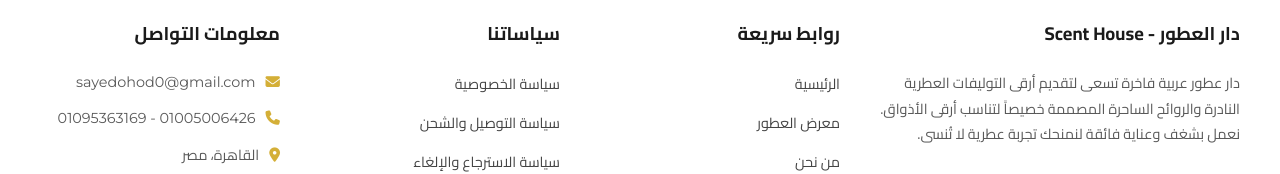
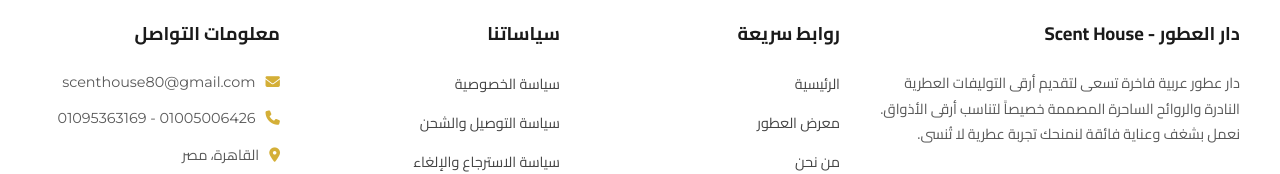
Before and after one commit to ahmed01121064395-ai/SCENT_HOUSE, a Next.js app: page / in a window 1280 px wide. Shown: the part 7174-7348 px from the top of the page. Built offline with nearby package versions, Linux system fonts and the light colour scheme; no server answers; the database is empty.

Commit message:
feat: add policy pages, update contact info and footer layout

```diff
--- a/src/components/Footer.tsx
+++ b/src/components/Footer.tsx
@@ -13,7 +13,7 @@
   const phone1 = rawPhone1?.trim();
   const phone2 = rawPhone2?.trim();
   const address = hasSettings ? settings.contact_address : "القاهرة، مصر";
-  const email = (settings as any)?.contact_email || "sayedohod0@gmail.com";
+  const email = (settings as any)?.contact_email || "scenthouse80@gmail.com";
 
   return (
     <footer>
```
